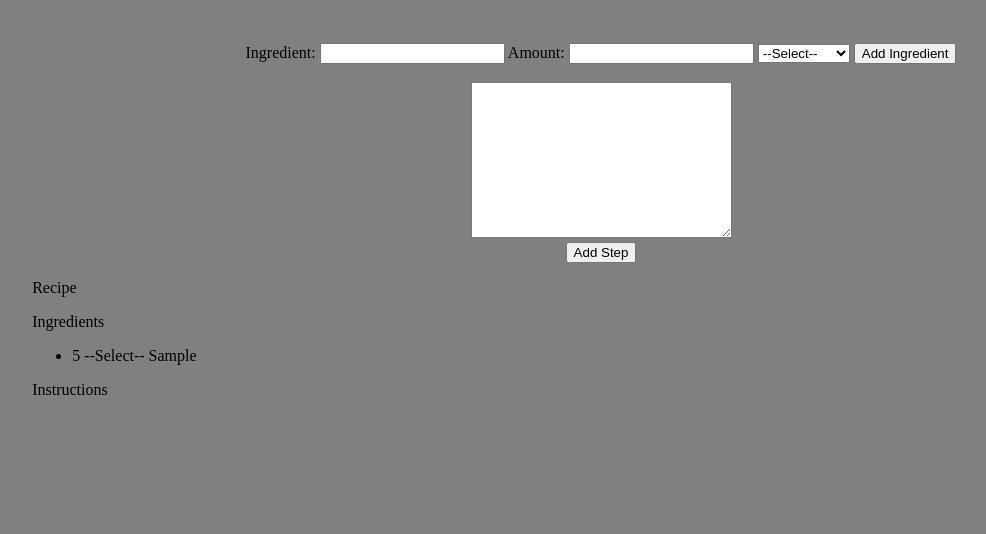
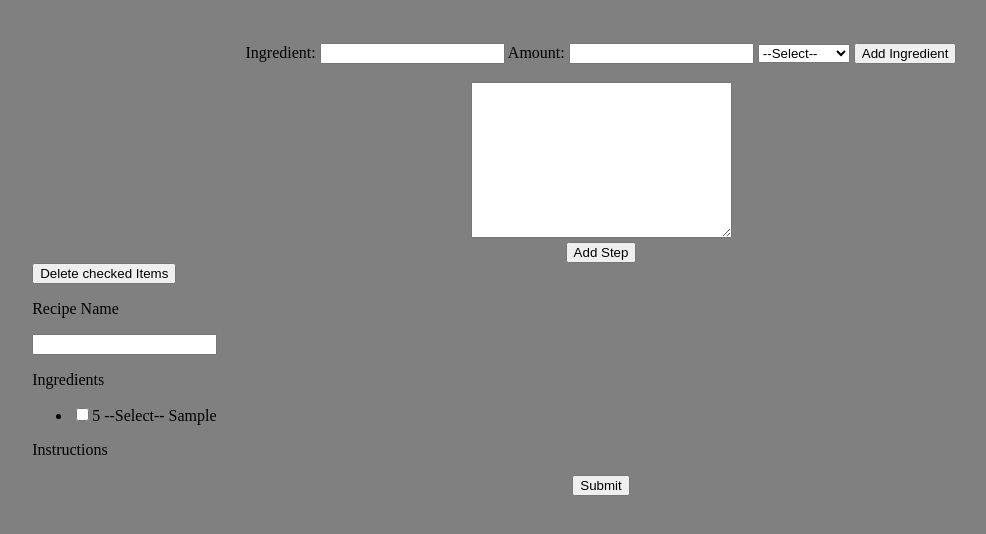
Before and after one commit to kluc/sohungry, a plain HTML site: page upload.html in a window 1280 px wide. Both pictures are taken after typing "Sample", "5" into the empty fields and a click on the button "Add Ingredient". Shown: the part 102-636 px from the top of the page, without its empty margins (39-1025 px from the left). Drawn offline with nearby package versions, Linux system fonts and the light colour scheme.

Commit message:
added delete buttons

```diff
--- a/scripts/sohungry.js
+++ b/scripts/sohungry.js
@@ -12,16 +12,34 @@ function ajaxAdd(){
 
 }
 
+function deleteCheckedItems(){
+	$('input:checkbox.delete').each(function(){
+		if(this.checked){
+			$(this).parent().remove();
+		}
+	});
+}
+
 
 function ingredientSubmit(){
 	var ing = document.getElementById('ing');
 	var amt = document.getElementById('amt');
 	var type = document.getElementById('type');
 	//alert(ing + amt + type);
+
+
+
 	var node = document.createElement("li");
 	var textnode = document.createTextNode(amt.value + " " + type.value + " " + ing.value);
+	document.getElementById('inglist').appendChild(node);
+
+
+	var d = document.createElement("input");
+	d.className = "delete";
+	d.setAttribute("type", "checkbox");
+	//document.getElementById('inglist').appendChild(node);
+	node.appendChild(d);
 	node.appendChild(textnode);
-	document.getElementById('inglist').appendChild(node);
 	ing.value = "";
 	amt.value = "";
 	$('type option').prop('selected', function(){
@@ -33,7 +51,13 @@ function instructionSubmit(){
 	var step = document.getElementById('step');
 	var node = document.createElement("li");
 	var textnode = document.createTextNode(step.value);
+	var d = document.createElement("input");
+	d.className = "delete";
+	d.setAttribute("type", "checkbox");
+	node.appendChild(d);
 	node.appendChild(textnode);
+
 	document.getElementById('instlist').appendChild(node);
+
 	step.value = "";
 }
--- a/stylesheets/main.css
+++ b/stylesheets/main.css
@@ -82,3 +82,11 @@ a.redirect{
 	margin-left: 5%;
 	margin-right: 5%;
 }
+
+.delete{
+	background-color: transparent;
+	border: none;
+	font-weight: bolder;
+
+
+}
--- a/upload.html
+++ b/upload.html
@@ -38,9 +38,10 @@
 				<br />
 				<button type="submit"onclick="instructionSubmit()">Add Step</button>
 			</form>
-			<form>
-				<div id="recipe">
-					<p>Recipe</p>
+			<form action="/addrecipe">
+				<div id="recipe"><button type="button" onclick="deleteCheckedItems()">Delete checked Items</button>
+					<p>Recipe Name</p>
+					<input type="text" id="recipeName"></input>
 
 					<p>Ingredients</p>
 					<ul id="inglist">
@@ -53,7 +54,7 @@
 
 
 				</div>
-
+				<input type="submit" value="Submit"></input>
 
 			</form>
 		</div>
```
Also changed, not shown: 2 other files.
